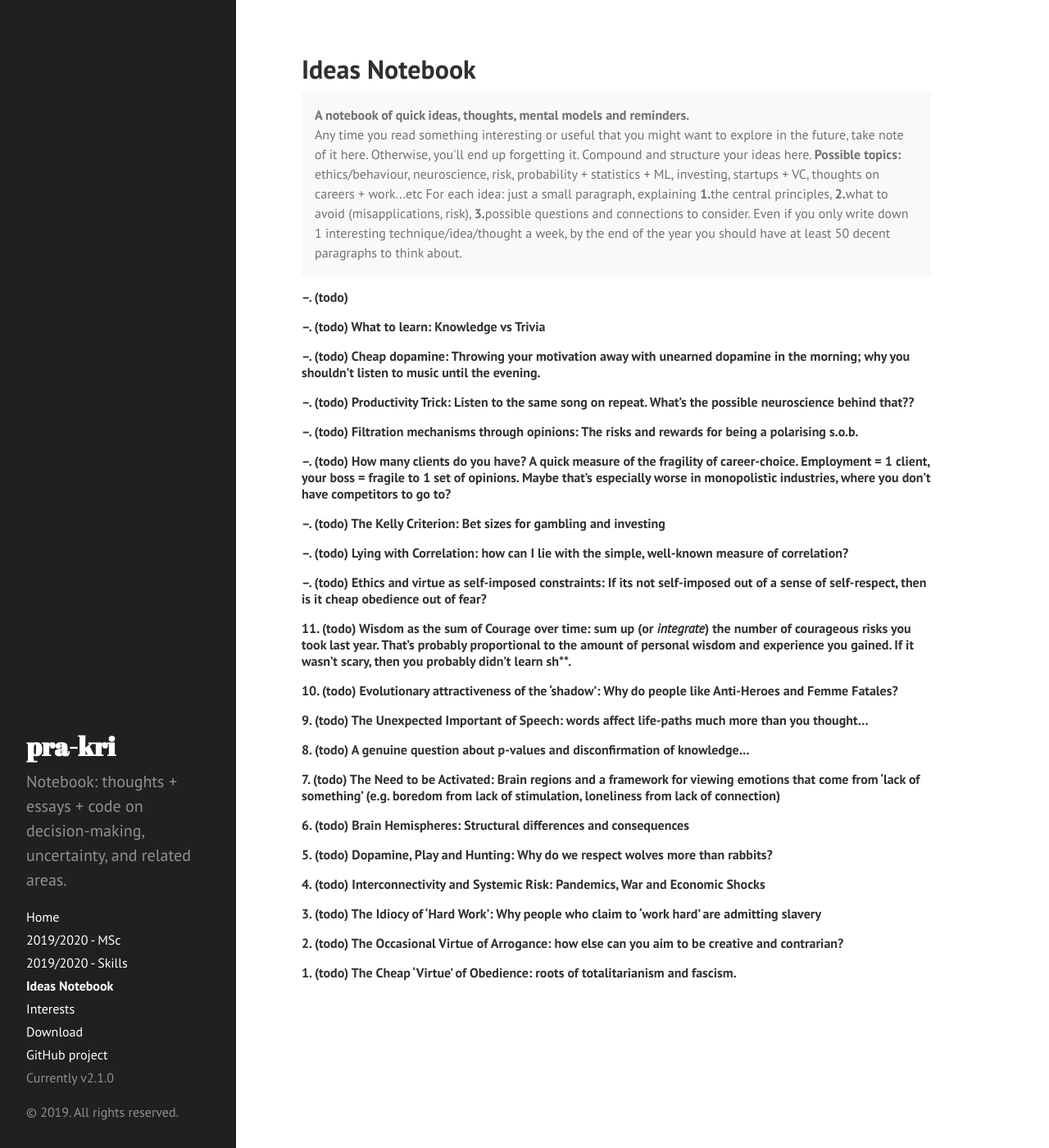
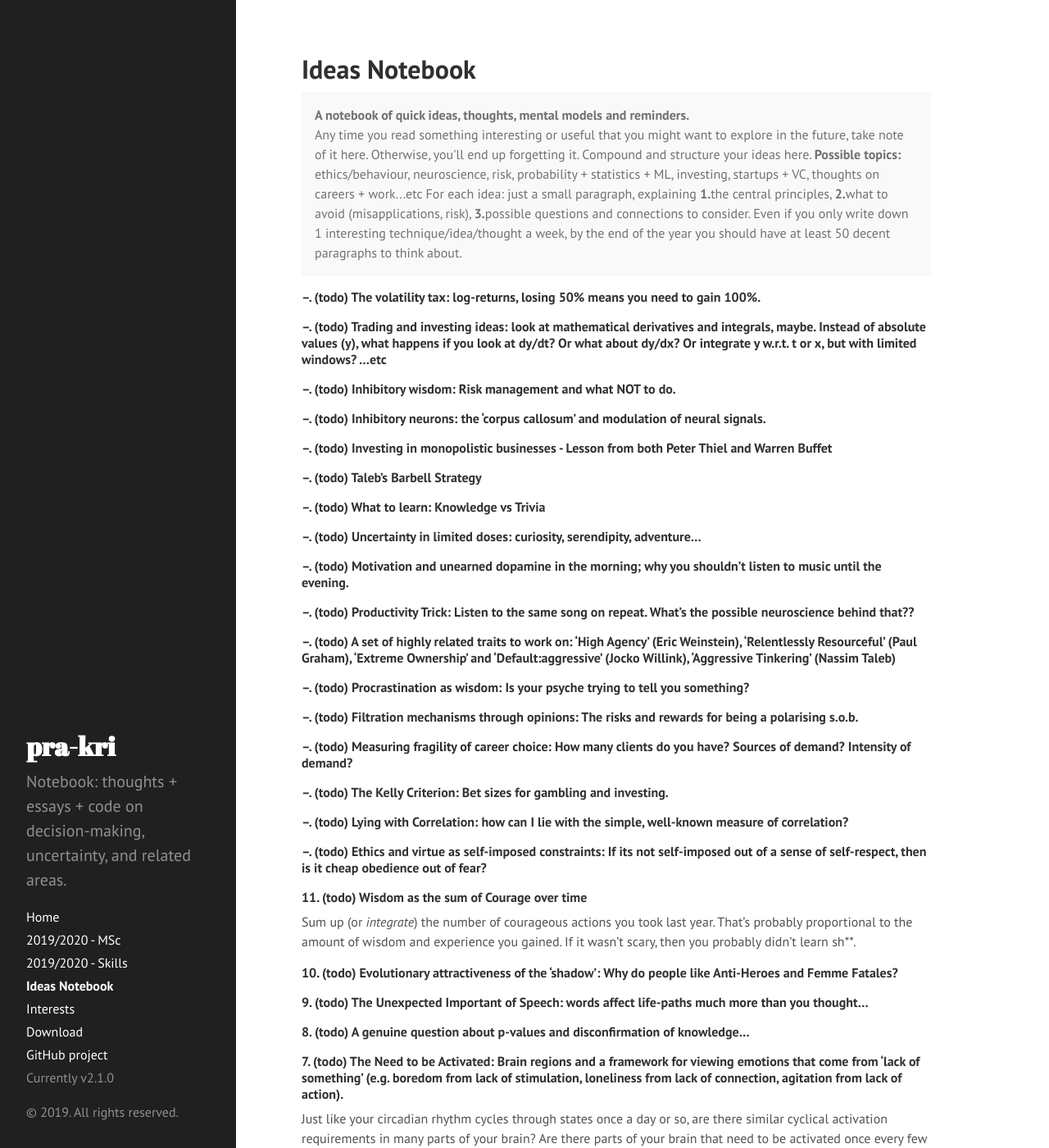
Before and after one commit to pra-kri/pra-kri.github.io, a Jekyll site: the page built from IdeasNotebook.md, in a window 1280 px wide and 1400 px high. Shown: the whole window at 82% size. Built offline with Jekyll 4.4.1, drawn with Linux system fonts in a browser that asks for light colours; Markdown is read by kramdown in place of the engine named in the settings; some of the changed text lies outside the part shown.

Commit message:
Update IdeasNotebook.md

```diff
--- a/IdeasNotebook.md
+++ b/IdeasNotebook.md
@@ -14,42 +14,65 @@ title: Ideas Notebook
   Even if you only write down 1 interesting technique/idea/thought a week, by the end of the year you should have at least 50 decent paragraphs to think about.
 </p>
 
-#### --. (todo)
 
-#### --. (todo) What to learn: Knowledge vs Trivia
+##### --. (todo) The volatility tax: log-returns, losing 50% means you need to gain 100%.
 
-#### --. (todo) Cheap dopamine: Throwing your motivation away with unearned dopamine in the morning; why you shouldn't listen to music until the evening.
+##### --. (todo) Trading and investing ideas: look at mathematical derivatives and integrals, maybe. Instead of absolute values (y), what happens if you look at dy/dt? Or what about dy/dx? Or integrate y w.r.t. t or x, but with limited windows? ...etc
 
-#### --. (todo) Productivity Trick: Listen to the same song on repeat. What's the possible neuroscience behind that??
+##### --. (todo) Inhibitory wisdom: Risk management and what NOT to do.
 
-#### --. (todo) Filtration mechanisms through opinions: The risks and rewards for being a polarising s.o.b.
+##### --. (todo) Inhibitory neurons: the 'corpus callosum' and modulation of neural signals.
 
-#### --. (todo) How many clients do you have? A quick measure of the fragility of career-choice. Employment = 1 client, your boss = fragile to 1 set of opinions. Maybe that's especially worse in monopolistic industries, where you don't have competitors to go to?
+##### --. (todo) Investing in monopolistic businesses - Lesson from both Peter Thiel and Warren Buffet
 
-#### --. (todo) The Kelly Criterion: Bet sizes for gambling and investing
+##### --. (todo) Taleb's Barbell Strategy
 
-#### --. (todo) Lying with Correlation: how can I lie with the simple, well-known measure of correlation?
+##### --. (todo) What to learn: Knowledge vs Trivia
 
-#### --. (todo) Ethics and virtue as self-imposed constraints: If its not self-imposed out of a sense of self-respect, then is it cheap obedience out of fear?
+##### --. (todo) Uncertainty in limited doses: curiosity, serendipity, adventure...
 
-#### 11. (todo) Wisdom as the sum of Courage over time: sum up (or *integrate*) the number of courageous risks you took last year. That's probably proportional to the amount of personal wisdom and experience you gained. If it wasn't scary, then you probably didn't learn sh\*\*.
+##### --. (todo) Motivation and unearned dopamine in the morning; why you shouldn't listen to music until the evening.
 
-#### 10. (todo) Evolutionary attractiveness of the 'shadow': Why do people like Anti-Heroes and Femme Fatales?
+##### --. (todo) Productivity Trick: Listen to the same song on repeat. What's the possible neuroscience behind that??
 
-#### 9. (todo) The Unexpected Important of Speech: words affect life-paths much more than you thought...
+##### --. (todo) A set of highly related traits to work on: 'High Agency' (Eric Weinstein), 'Relentlessly Resourceful' (Paul Graham), 'Extreme Ownership' and 'Default:aggressive' (Jocko Willink), 'Aggressive Tinkering' (Nassim Taleb)
 
-#### 8. (todo) A genuine question about p-values and disconfirmation of knowledge...
+##### --. (todo) Procrastination as wisdom: Is your psyche trying to tell you something?
 
-#### 7. (todo) The Need to be Activated: Brain regions and a framework for viewing emotions that come from 'lack of something' (e.g. boredom from lack of stimulation, loneliness from lack of connection)
+##### --. (todo) Filtration mechanisms through opinions: The risks and rewards for being a polarising s.o.b.
 
-#### 6. (todo) Brain Hemispheres: Structural differences and consequences
+##### --. (todo) Measuring fragility of career choice: How many clients do you have? Sources of demand? Intensity of demand?
 
-#### 5. (todo) Dopamine, Play and Hunting: Why do we respect wolves more than rabbits?
+##### --. (todo) The Kelly Criterion: Bet sizes for gambling and investing.
 
-#### 4. (todo) Interconnectivity and Systemic Risk: Pandemics, War and Economic Shocks
+##### --. (todo) Lying with Correlation: how can I lie with the simple, well-known measure of correlation?
 
-#### 3. (todo) The Idiocy of 'Hard Work': Why people who claim to 'work hard' are admitting slavery
+##### --. (todo) Ethics and virtue as self-imposed constraints: If its not self-imposed out of a sense of self-respect, then is it cheap obedience out of fear?
 
-#### 2. (todo) The Occasional Virtue of Arrogance: how else can you aim to be creative and contrarian?
+##### 11. (todo) Wisdom as the sum of Courage over time
+Sum up (or *integrate*) the number of courageous actions you took last year. That's probably proportional to the amount of wisdom and experience you gained. If it wasn't scary, then you probably didn't learn sh\*\*.
 
-#### 1. (todo) The Cheap 'Virtue' of Obedience: roots of totalitarianism and fascism.
+##### 10. (todo) Evolutionary attractiveness of the 'shadow': Why do people like Anti-Heroes and Femme Fatales?
+
+##### 9. (todo) The Unexpected Important of Speech: words affect life-paths much more than you thought...
+
+##### 8. (todo) A genuine question about p-values and disconfirmation of knowledge...
+
+##### 7. (todo) The Need to be Activated: Brain regions and a framework for viewing emotions that come from 'lack of something' (e.g. boredom from lack of stimulation, loneliness from lack of connection, agitation from lack of action).
+Just like your circadian rhythm cycles through states once a day or so, are there similar cyclical activation requirements in many parts of your brain? Are there parts of your brain that need to be activated once every few hours, or days? Is that the neural basis for emotions like boredom and loneliness - not enough activation of certain regions? Is there an activation requirement for the neural regions associated with aggression and competition? Do we all occasionally need something to fight against - an opportunity to commit acts of heroism or sacrifice? Or are we perfectly fine with comfort, cushy office jobs and mindless consumerism in the evenings? I wonder if this is linked to the accelerating depression rates and mental health issues. If Rafiki (and Mufasa's ghost) didn't remind Simba to heroically take his place in the kingdom, would he have spent the rest of his days feeling existentially anxious, playing video games, uploading instagram photos, and watching videos on netflix (or other *less conventional* websites)?
+
+##### 8. (todo) Viewing psychology through the lens of 'sub-personalities', and being 'possessed' by ancient neural forces that are much older and deeper than you.
+'You don't get angry. *Anger gets you*.' - JBP (Also: you don't get interested. Interesting things *capture* you. It's not your *choice* - you barely have any control over your curiosity. If you had full control of your interest, then procrastination wouldn't exist... You'd just control your emotions to become excited...)
+
+##### 6. (todo) Brain Hemispheres: Structural differences and consequences (esp. for processing novelty + uncertainty)
+
+##### 5. (todo) Dopamine, Play and Hunting: Why do we respect wolves more than rabbits?
+(The evolutionary basis of admiration and respect in social hunting animals. e.g. Wolves, Chimpanzees.)
+
+##### 4. (todo) Interconnectivity and Systemic Risk: Pandemics, War and Economic Shocks
+
+##### 3. (todo) The Idiocy of 'Hard Work': Why people who claim to 'work hard' are admitting slavery
+
+##### 2. (todo) The Occasional Virtue of Arrogance: how else can you aim to be creative and contrarian?
+
+##### 1. (todo) The Cheap 'Virtue' of Obedience: roots of totalitarianism and fascism.
```
